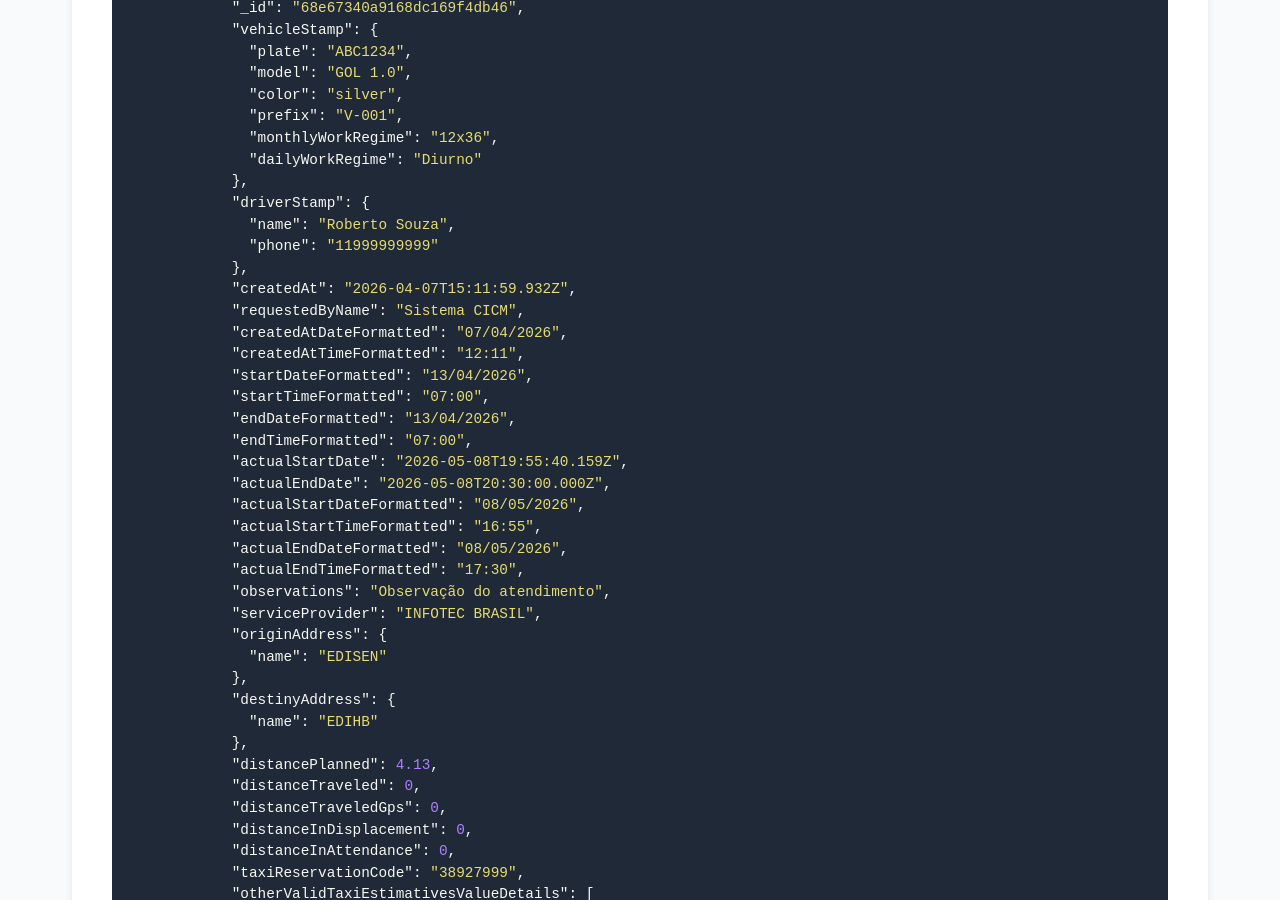
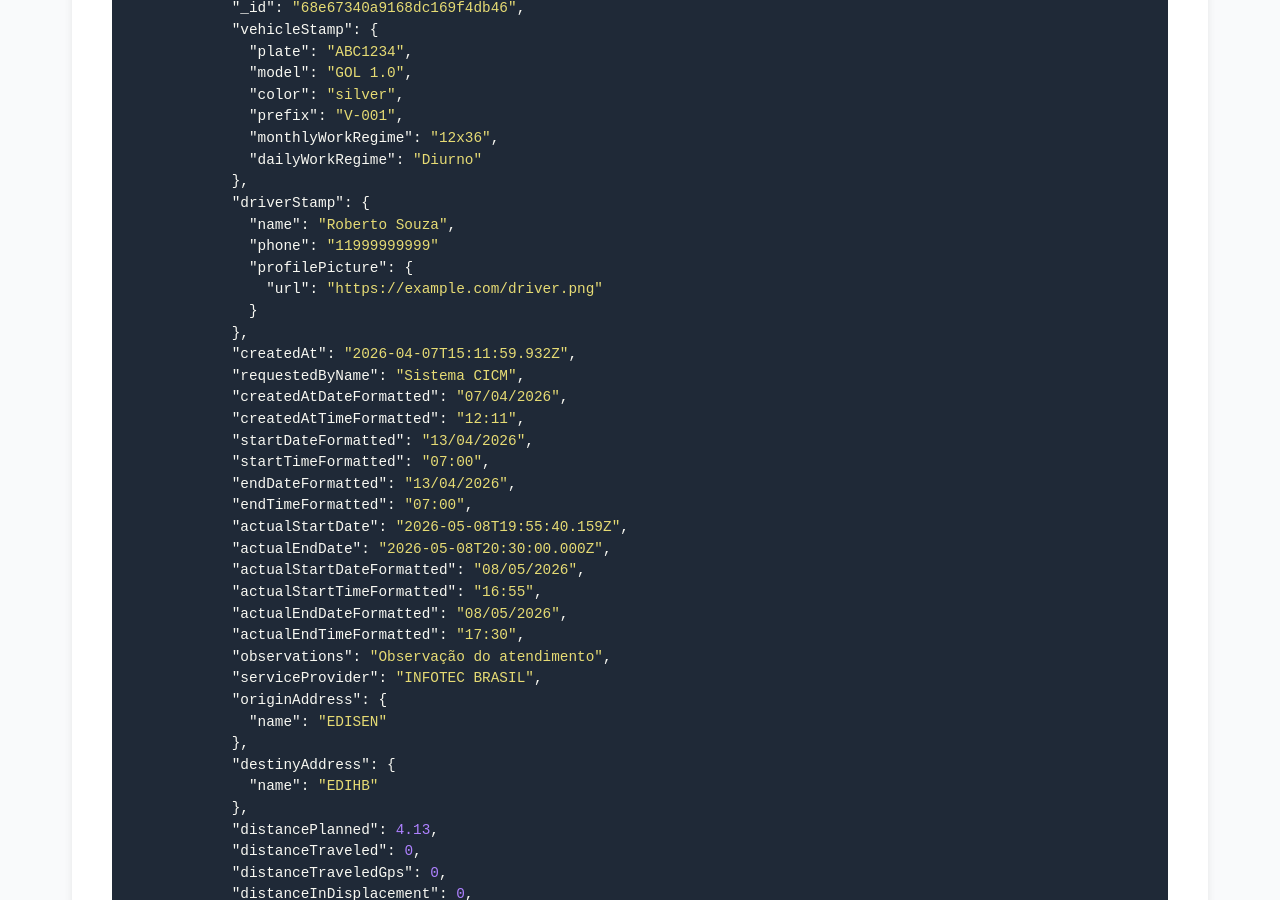
Before and after one commit to 7itec/simcorpi-tripee_docs, a Jekyll site: the page built from docs/trip-list.md, in a window 1280 px wide and 900 px high, scrolled down 10663 px. Built offline with Jekyll 4.4.1, drawn with Linux system fonts in a browser that asks for light colours.

Commit message:
CICM-4446 Add driver profile picture to trip list
CICM-4446 Added profile picture URL for the driver in trip list.

```diff
--- a/docs/trip-list.md
+++ b/docs/trip-list.md
@@ -371,6 +371,9 @@ requestedFor=[
             "driverStamp": {
               "name": "Roberto Souza",
               "phone": "11999999999"
+              "profilePicture": {
+                "url": "https://example.com/driver.png"
+              }
             },
             "createdAt": "2026-04-07T15:11:59.932Z",
             "requestedByName": "Sistema CICM",
```
